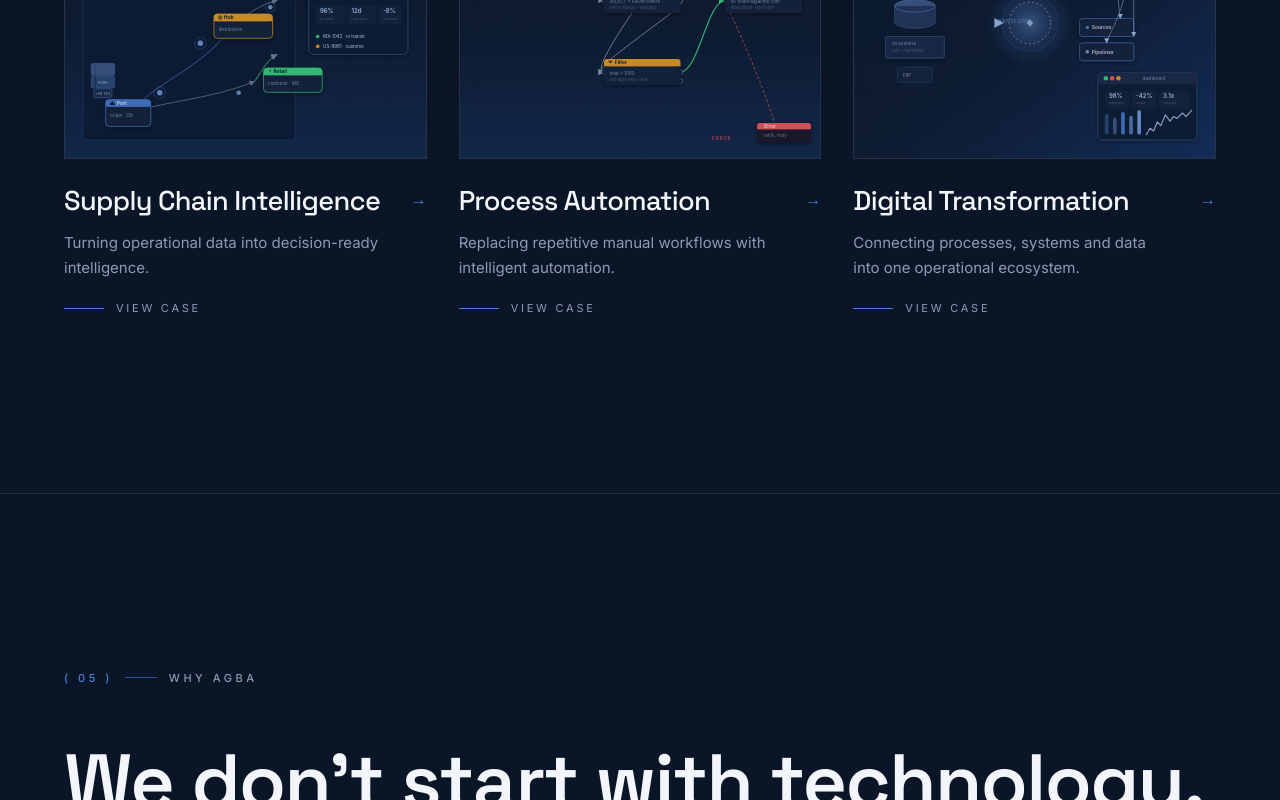
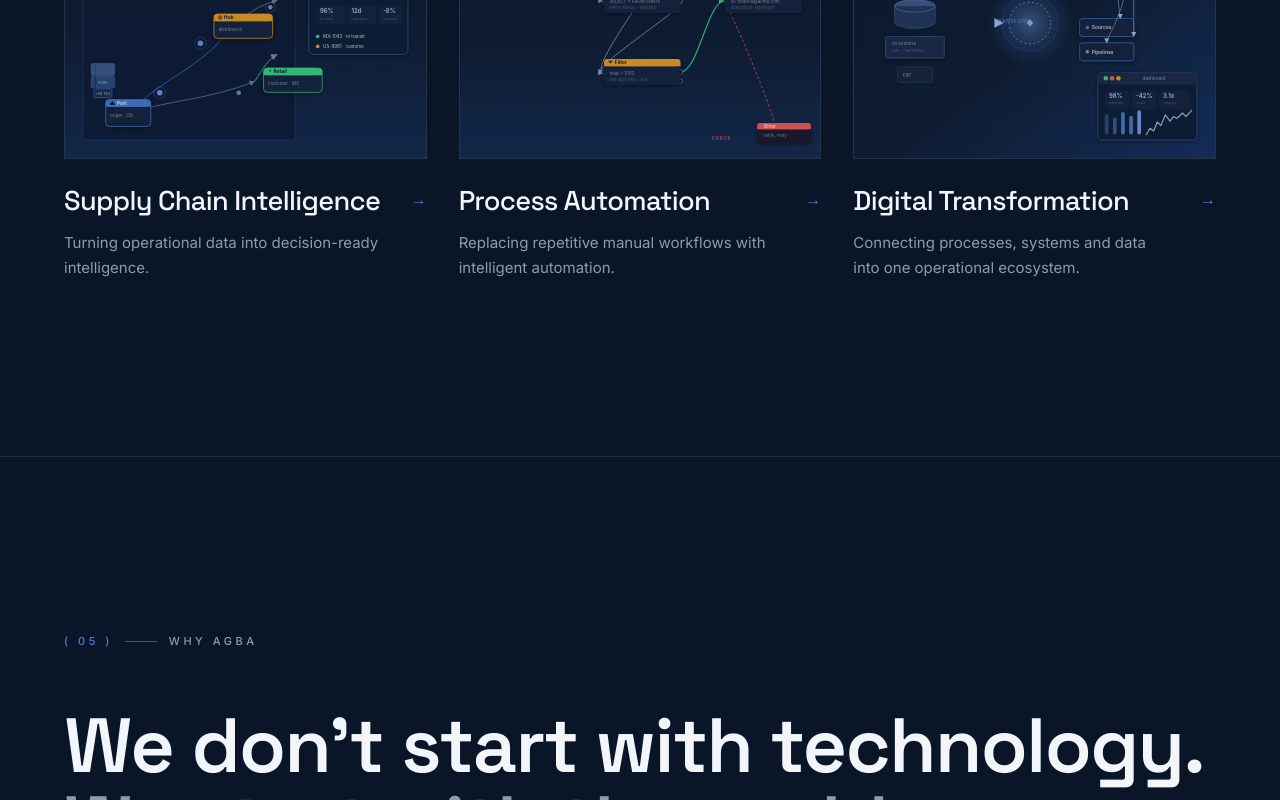
Before and after one commit to Sebastiansio20/Sebastiansio20.github.io, a Next.js app: page / in a window 1280 px wide. Shown: the part 4279-5079 px from the top of the page. Built offline with nearby package versions, Linux system fonts and the light colour scheme.

Commit message:
Remove view case label from work cards

```diff
--- a/src/components/Work.tsx
+++ b/src/components/Work.tsx
@@ -37,7 +37,7 @@ export default function Work() {
               <Link
                 href={`/work/${project.slug}`}
                 className="group block"
-                aria-label={`${project.title} — ${t.work.viewCase}`}
+                aria-label={project.title}
               >
                 <div className="relative aspect-[4/3] overflow-hidden border border-line bg-surface">
                   {/* eslint-disable-next-line @next/next/no-img-element */}
@@ -81,16 +81,6 @@ export default function Work() {
                     →
                   </span>
                 </div>
-
-                <div className="mt-5 flex items-center gap-3 text-[11px] uppercase tracking-[0.25em] text-muted">
-                  <span
-                    className="h-px w-10 bg-accent transition-all duration-500 group-hover:w-16"
-                    aria-hidden="true"
-                  />
-                  <span className="transition-colors duration-300 group-hover:text-foreground">
-                    {t.work.viewCase}
-                  </span>
-                </div>
               </Link>
             </Reveal>
           ))}
--- a/src/lib/translations.ts
+++ b/src/lib/translations.ts
@@ -90,7 +90,6 @@ export const en = {
   work: {
     eyebrow: "Selected work",
     heading: "Selected work",
-    viewCase: "View case",
     projects: [
       {
         slug: "supply-chain-intelligence",
@@ -285,7 +284,6 @@ export const es: Dictionary = {
   work: {
     eyebrow: "Trabajo seleccionado",
     heading: "Trabajo seleccionado",
-    viewCase: "Ver caso",
     projects: [
       {
         slug: "supply-chain-intelligence",
```
